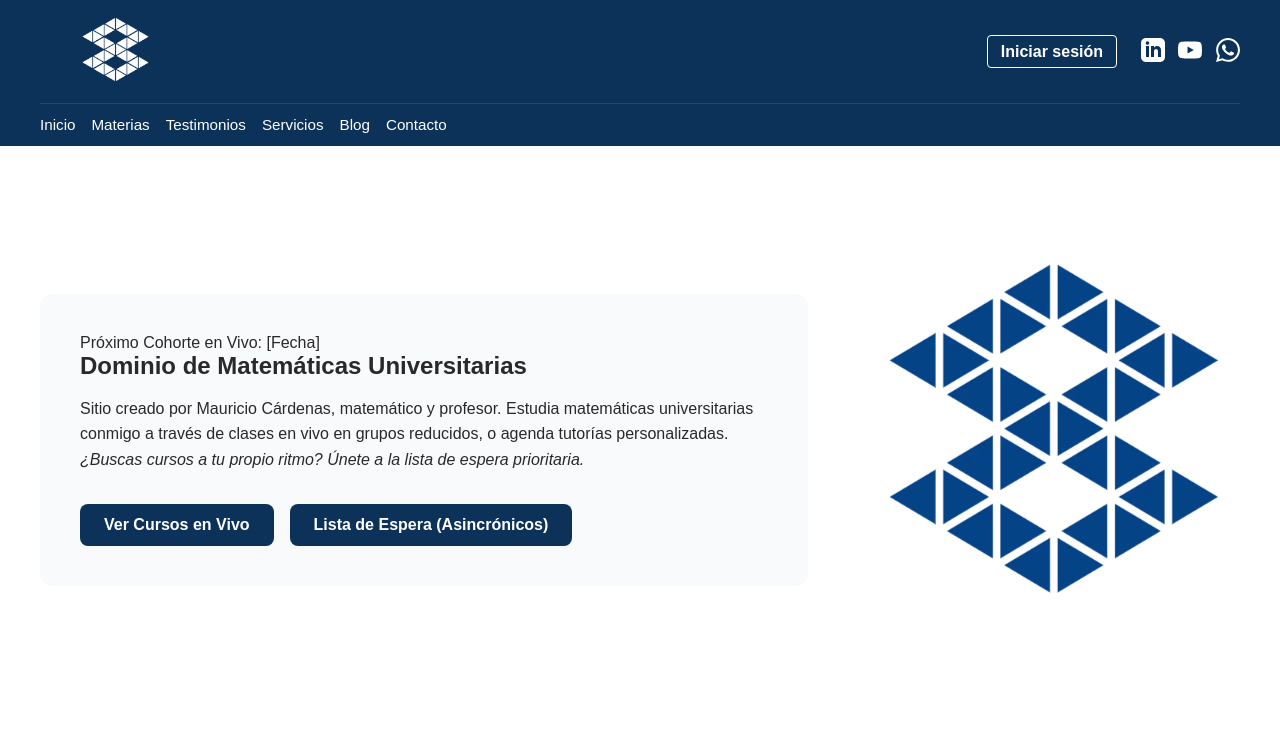
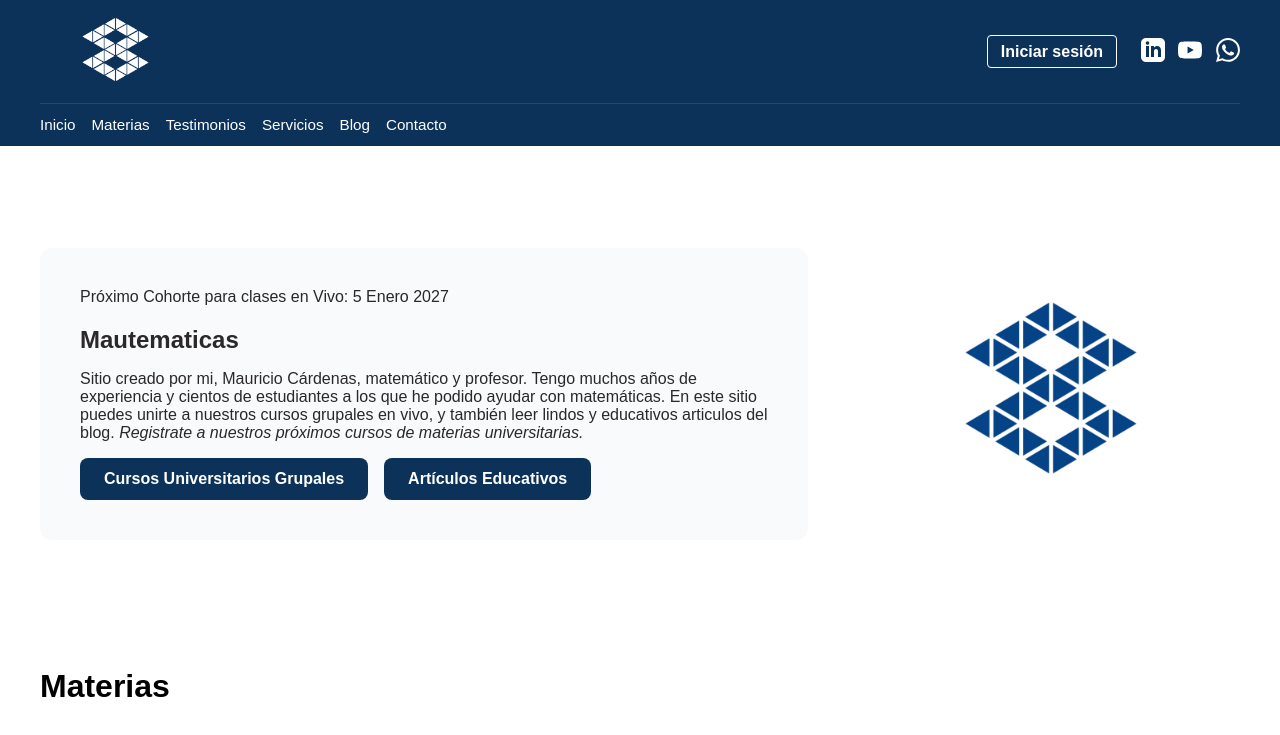
Before and after one commit to maujcardenas/mautematicas, a SvelteKit app: page / in a window 1280 px wide. Shown: the top 735 px of the page. Built offline with nearby package versions, Linux system fonts and the light colour scheme; a web font is replaced by a local one.

Commit message:
hero content

```diff
--- a/src/lib/components/BlogTable.svelte
+++ b/src/lib/components/BlogTable.svelte
@@ -18,7 +18,7 @@
                 {#each articles as s}
                     <tr>
                         <td class="font-medium">{s.title}</td>
-                        <td><span class="badge">{s.category}</span></td>
+                        <td><span class="pill">{s.category}</span></td>
                         <td class="leer-mas-td">Leer mas</td>
                     </tr>
                 {/each}
@@ -71,15 +71,4 @@
         font-weight: 600;
         color: #0284c7;
     }
-
-    .badge {
-        background-color: #e0f2fe;
-        color: #0369a1;
-        padding: 0.25rem 0.6rem;
-        border-radius: 9999px;
-        font-size: 0.85rem;
-        font-weight: 600;
-        text-transform: uppercase;
-        letter-spacing: 0.05em;
-    }
 </style>
--- a/src/lib/components/HeroSection.svelte
+++ b/src/lib/components/HeroSection.svelte
@@ -4,23 +4,27 @@
 <section class="hero">
     <div class="hero-grid">
         <div class="hero-content">
-            <span class="hero-badge">Próximo Cohorte en Vivo: [Fecha]</span>
-            <h1>Dominio de Matemáticas Universitarias</h1>
+            <span class="hero-badge"
+                >Próximo Cohorte para clases en Vivo: 5 Enero 2027</span
+            >
+            <h1>Mautematicas</h1>
             <p>
-                Sitio creado por Mauricio Cárdenas, matemático y profesor.
-                Estudia matemáticas universitarias conmigo a través de clases en
-                vivo en grupos reducidos, o agenda tutorías personalizadas.
-                <em
-                    >¿Buscas cursos a tu propio ritmo? Únete a la lista de
-                    espera prioritaria.</em
-                >
+                Sitio creado por mi, Mauricio Cárdenas, matemático y profesor.
+                Tengo muchos años de experiencia y cientos de estudiantes a los
+                que he podido ayudar con matemáticas. En este sitio puedes
+                unirte a nuestros cursos grupales en vivo, y también leer lindos
+                y educativos articulos del blog.
+                <em>
+                    Registrate a nuestros próximos cursos de materias
+                    universitarias.
+                </em>
             </p>
             <div class="hero-actions">
-                <a href="#courses-live" class="btn btn-primary"
-                    >Ver Cursos en Vivo</a
+                <a href="#courses" class="btn btn-primary"
+                    >Cursos Universitarios Grupales</a
                 >
-                <a href="#waitlist" class="btn btn-secondary"
-                    >Lista de Espera (Asincrónicos)</a
+                <a href="#blog" class="btn btn-secondary"
+                    >Artículos Educativos</a
                 >
             </div>
         </div>
@@ -52,7 +56,7 @@
         border-radius: 12px;
     }
 
-    .hero-content h1 {
+    /* .hero-content h1 {
         margin-top: 0;
         margin-bottom: 1rem;
     }
@@ -60,7 +64,7 @@
     .hero-content p {
         margin-bottom: 2rem;
         line-height: 1.6;
-    }
+    } */
 
     .hero-actions {
         display: flex;
@@ -72,13 +76,11 @@
         display: flex;
         justify-content: center;
         align-items: center;
-        /* Order ensures image is first on mobile, second on desktop */
-        order: -1;
     }
 
     .hero-image img {
         max-width: 100%;
-        height: auto;
+        max-height: 200px;
         object-fit: contain;
     }
 
@@ -87,9 +89,5 @@
         .hero-grid {
             grid-template-columns: 2fr 1fr;
         }
-
-        .hero-image {
-            order: 0; /* Resets order back to right column on desktop */
-        }
     }
 </style>
--- a/src/routes/+layout.svelte
+++ b/src/routes/+layout.svelte
@@ -54,7 +54,9 @@
         text-align: center;
     }
     :global(.btn:hover) {
-        opacity: 0.8;
+        /* opacity: 0.8; */
+        background-color: #000000;
+        color: #E0F2FE;
     }
     :global(.section-title){
         margin-bottom: 2rem;
@@ -71,4 +73,14 @@
         grid-template-columns: repeat(auto-fit, minmax(300px, 1fr));
         gap: 2rem;
     }
+    :global(.pill) {
+        background-color: #e0f2fe;
+        color: #0C325A;
+        padding: 0.25rem 0.6rem;
+        border-radius: 9999px;
+        font-size: 0.85rem;
+        font-weight: 600;
+        text-transform: uppercase;
+        letter-spacing: 0.05em;
+    }
 </style>
```
Also changed, not shown: src/lib/posts/post002.md (added, +69 -0 lines), src/lib/posts/post003.md (added, +25 -0 lines), src/lib/posts/2026-01-01-importancia-ssl.md (deleted), src/lib/posts/post001.md (renamed from src/lib/posts/como-gane-beca-matematicas-usfq.md).
